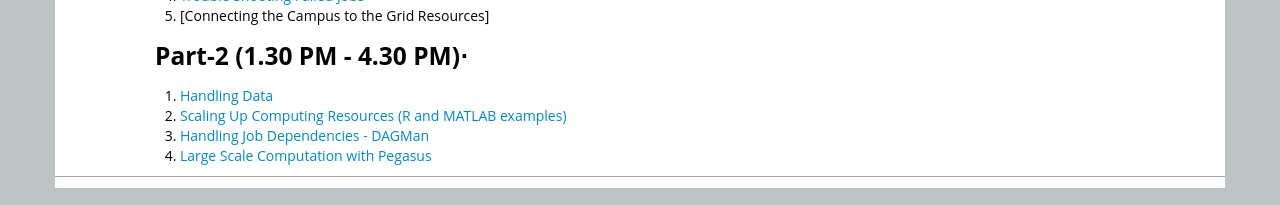
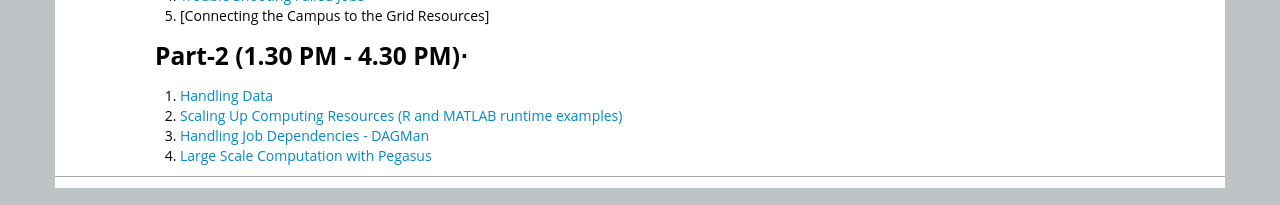
Before and after one commit to SWC-OSG-Workshop/2015-10-27-duke, a Jekyll site: the page built from novice/DHTC/index.md, in a window 1280 px wide. Shown: the part 787-992 px from the top of the page. Built offline with Jekyll 4.4.1, drawn with Linux system fonts in a browser that asks for light colours.

Commit message:
edit index.md

```diff
--- a/novice/DHTC/index.md
+++ b/novice/DHTC/index.md
@@ -44,7 +44,7 @@
 
 ### Part-2 (1.30 PM - 4.30 PM)⋅
 6.  [Handling Data](05-Stash.html)
-7.  [Scaling Up Computing Resources (R and MATLAB examples)](04a-ScalingUp.html)
+7.  [Scaling Up Computing Resources (R and MATLAB runtime examples)](04a-ScalingUp.html)
 8.  [Handling Job Dependencies - DAGMan](06-dagman-namd.html)
 9.  [Large Scale Computation with  Pegasus](06a-pegasus-namd.html)
 
```
